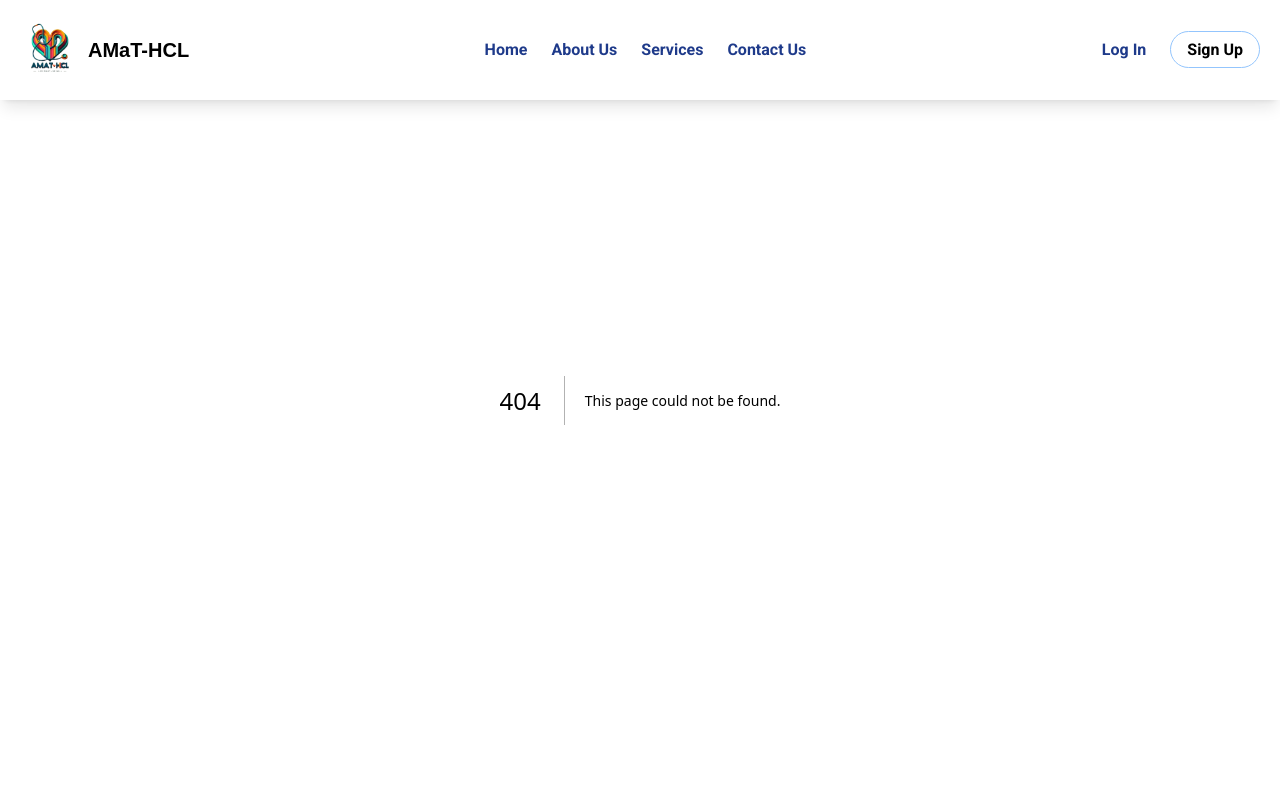
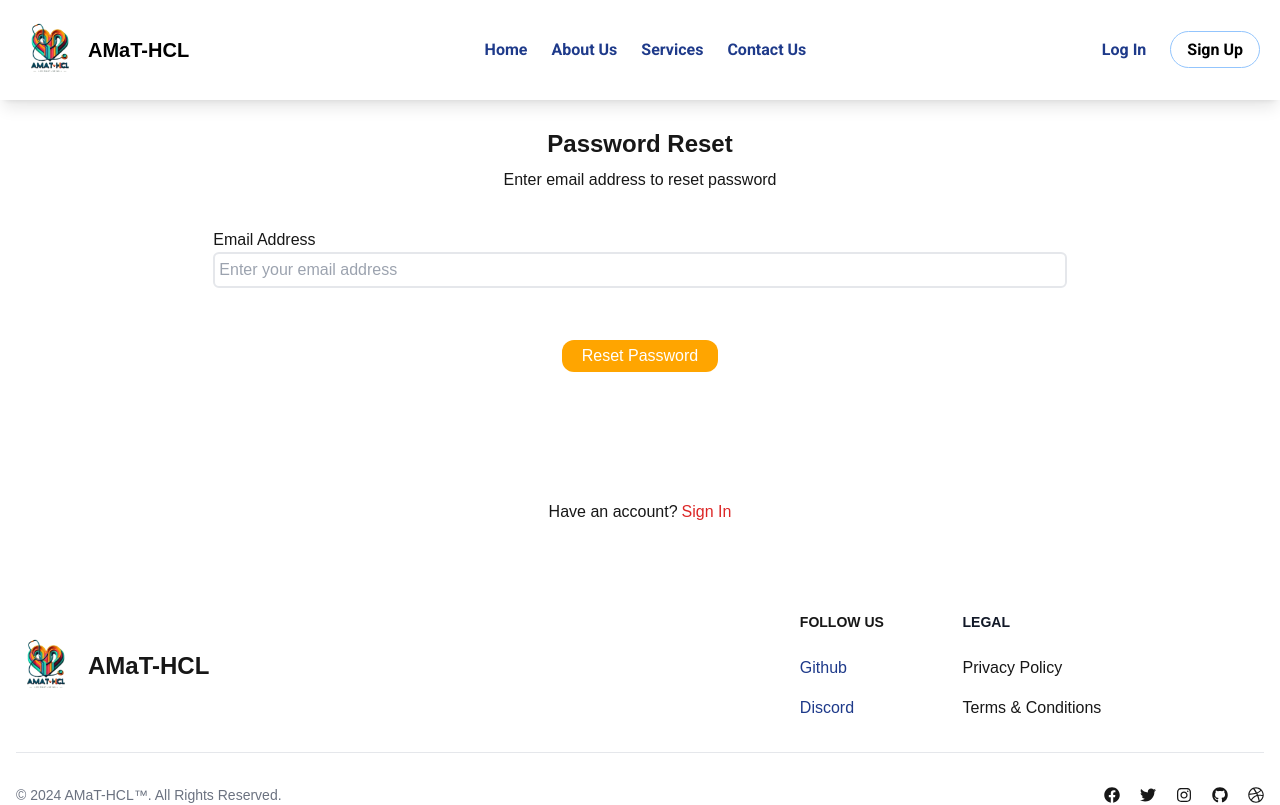
Before and after one commit to jessicasewe/AMaT-HCL, a Next.js app in the folder amat-frontend/: page /forget_password in a window 1280 px wide. Before the commit this address had no page. Shown: the top 805 px of the page. Built offline with nearby package versions, Linux system fonts and the light colour scheme.

Commit message:
forget password page created

```diff
--- /dev/null
+++ b/amat-frontend/app/forget_password/page.tsx
@@ -0,0 +1,23 @@
+import Link from "next/link";
+//import { FaEnvelope } from "react-icons/fa";
+
+export default function Forget_password () {
+    return (
+        <div className="mt-32 flex justify-center">
+            <div className="w-2/3">
+                <div className="mb-9 text-center">
+                    <div className="font-extrabold text-2xl mb-2">Password Reset</div>
+                    <div>Enter email address to reset password</div>
+                </div>
+                <form action='#' name="Forget_password" className="pb-10">
+                    <label>Email Address</label><br/>
+                    <input type="email" placeholder="Enter your email address" name="email" className="border-solid border-2 rounded-md w-full mb-3 p-1"/><br/>
+                </form>
+                <div className="flex justify-center pb-32">
+                    <button type="submit" form="Forget_password" value="Submit" className=" text-white p-1 rounded-xl pr-5 pl-5" style={{backgroundColor: "orange"}}>Reset Password</button>
+                </div>
+                <div className="flex justify-center mb-14">Have an account? <Link href="/login" className="pl-1 text-red-600"> Sign In</Link></div>
+            </div>
+        </div>
+    )
+}
```
